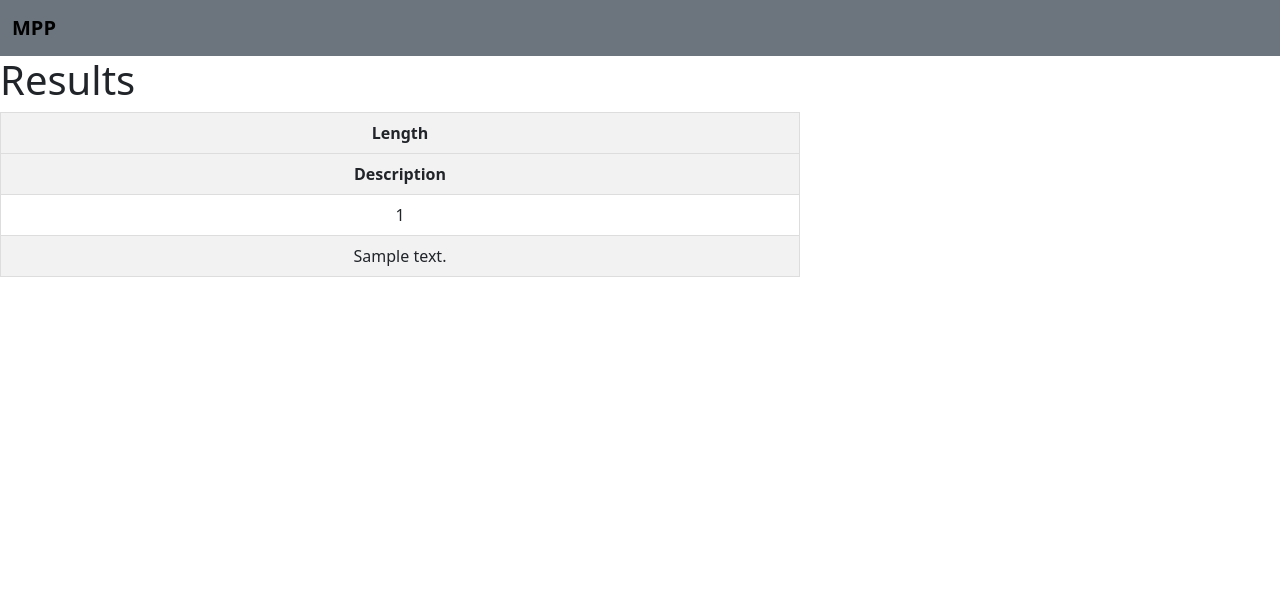
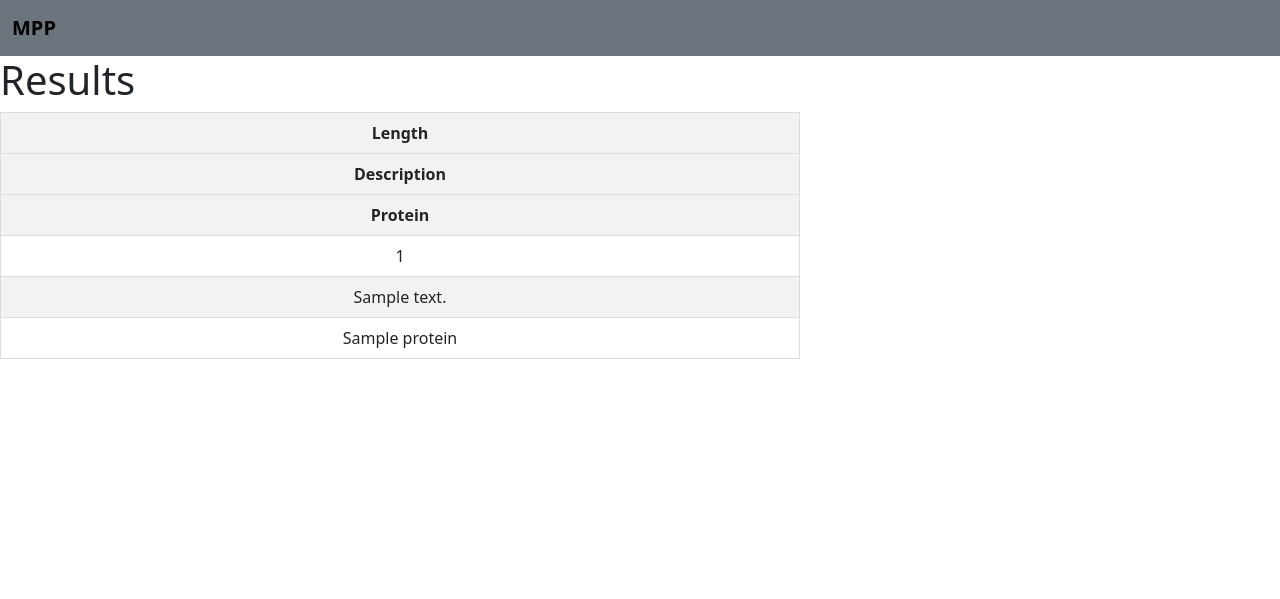
Before and after one commit to gustavsganzerla/mpp, a Django app: template protein_profiler/templates/protein_profiler/submitted_prot_char.html in a window 1280 px wide. Shown: the top 599 px of the page. Run offline with Django 3.2, Linux system fonts and the light colour scheme; the template is opened without the code that fills it: most values are stand-ins (such as "Sample title", 1, 10 or a date in 2020).

Commit message:
print protein

```diff
--- a/protein_profiler/templates/protein_profiler/submitted_prot_char.html
+++ b/protein_profiler/templates/protein_profiler/submitted_prot_char.html
@@ -50,6 +50,10 @@
                 <th>Description</th>
 
             </tr>
+            <tr>
+                <th>Protein</th>
+
+            </tr>
         </thead>
         <tbody>
             {% for item in output %}
@@ -59,6 +63,9 @@
             <tr>
                 <td>{{item.description}}</td>
             </tr>
+            <tr>
+                <td>{{item.protein}}</td>
+            </tr>
             {% endfor %}
         </tbody>
     </table>
--- a/protein_profiler/views.py
+++ b/protein_profiler/views.py
@@ -41,7 +41,8 @@ def prot_char(request):
 
                     output.append({
                         'length':len(protein),
-                        'description':description
+                        'description':description,
+                        'protein':protein
 
                     })
 
```
Also changed, not shown: db.sqlite3.
